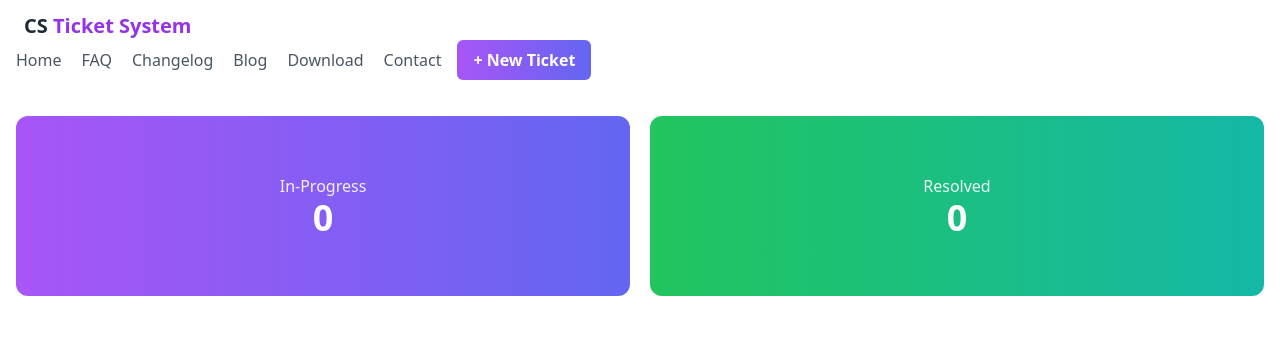
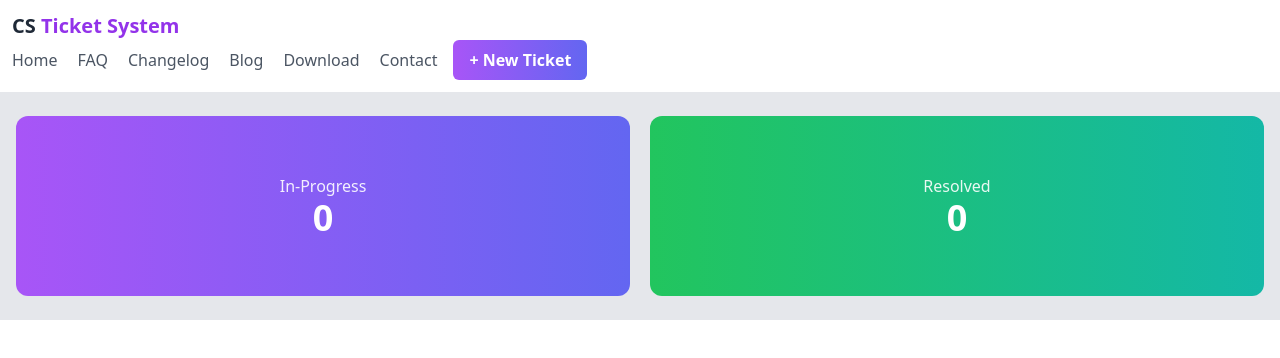
Before and after one commit to JannatJimu/Customer-Support-Zone, a React (Vite) app: page / in a window 1280 px wide. Shown: the top 358 px of the page. Built offline with nearby package versions, Linux system fonts and the light colour scheme.

Commit message:
refine navbar and banner UI

```diff
--- a/src/App.jsx
+++ b/src/App.jsx
@@ -9,7 +9,9 @@ function App() {
   return (
     <>
       <Navbar></Navbar>
-      <Banner></Banner>
+      <div className='bg-gray-200'>
+ <Banner></Banner>
+      </div>
 
     </>
   )
--- a/src/components/Banner/Banner.jsx
+++ b/src/components/Banner/Banner.jsx
@@ -4,7 +4,7 @@ import ResolveCounter from '../ResolveCounter/ResolveCounter';
 
 const Banner = () => {
     return (
-        <div className="max-w-7xl mx-auto px-4 mt-6">
+        <div className="max-w-7xl mx-auto px-4 py-4 md:py-6">
 
             <div className="grid grid-cols-1 md:grid-cols-2 gap-5">
                 <InProgressCounter />
--- a/src/components/Navbar.jsx
+++ b/src/components/Navbar.jsx
@@ -2,8 +2,8 @@ import React from 'react';
 
 const Navbar = () => {
     return (
-        <div className="bg-base-100  sticky top-0 z-50 mb-4 md:mb-6">
-            <div className="max-w-7xl mx-auto px-4">
+        <div className="bg-base-100  sticky top-0 z-50 ">
+            <div className="max-w-7xl mx-auto px-3">
                 <div className="navbar py-3">
                     <div className="flex-1 flex items-center">
 
@@ -40,7 +40,7 @@ const Navbar = () => {
                         </div>
 
                         {/* Logo */}
-                        <a className="ml-2 font-bold text-xl text-gray-800 cursor-pointer">
+                        <a className=" font-bold text-xl text-gray-800 cursor-pointer">
                             CS <span className="text-purple-600">Ticket System</span>
                         </a>
                     </div>
```
